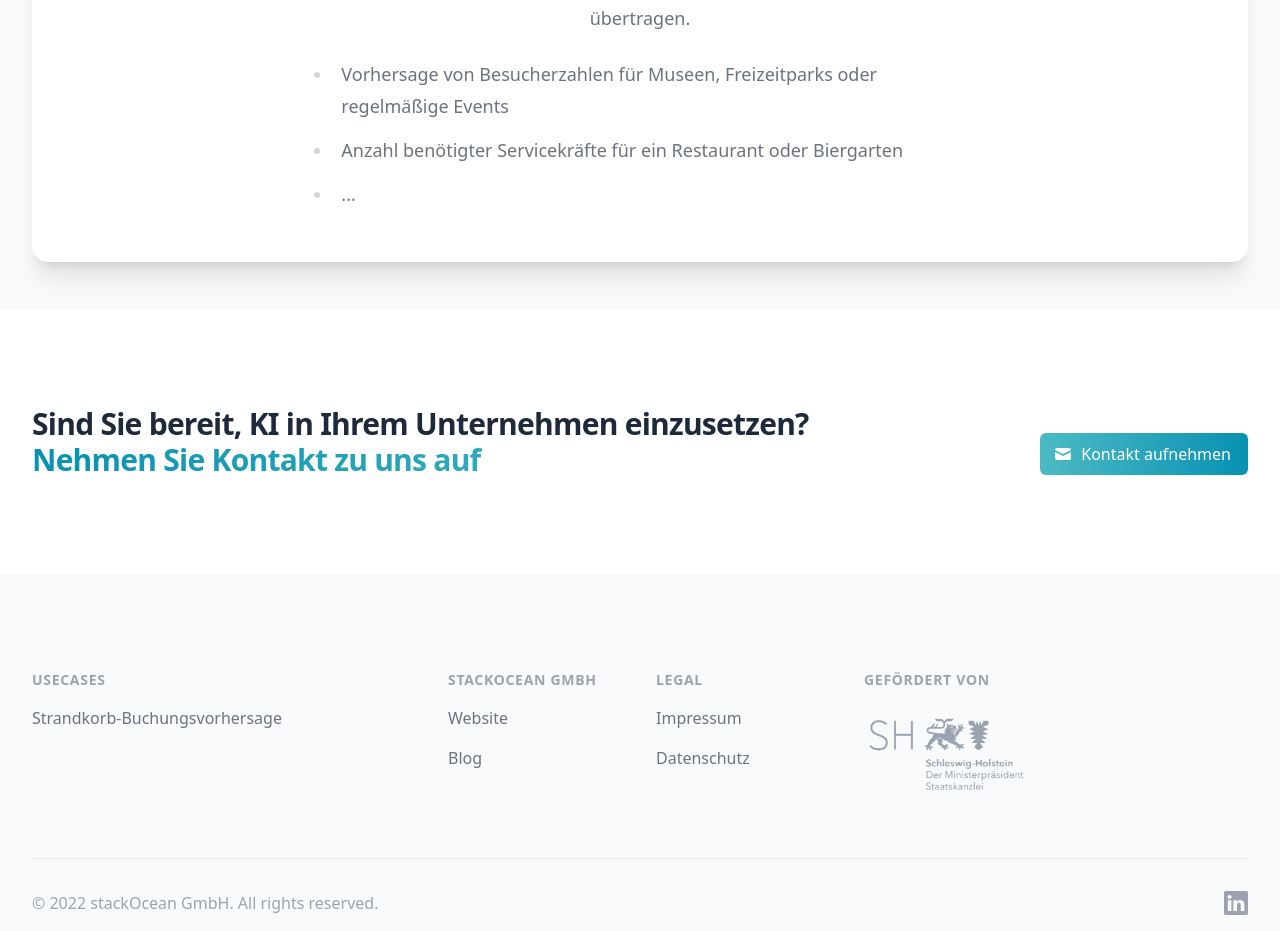
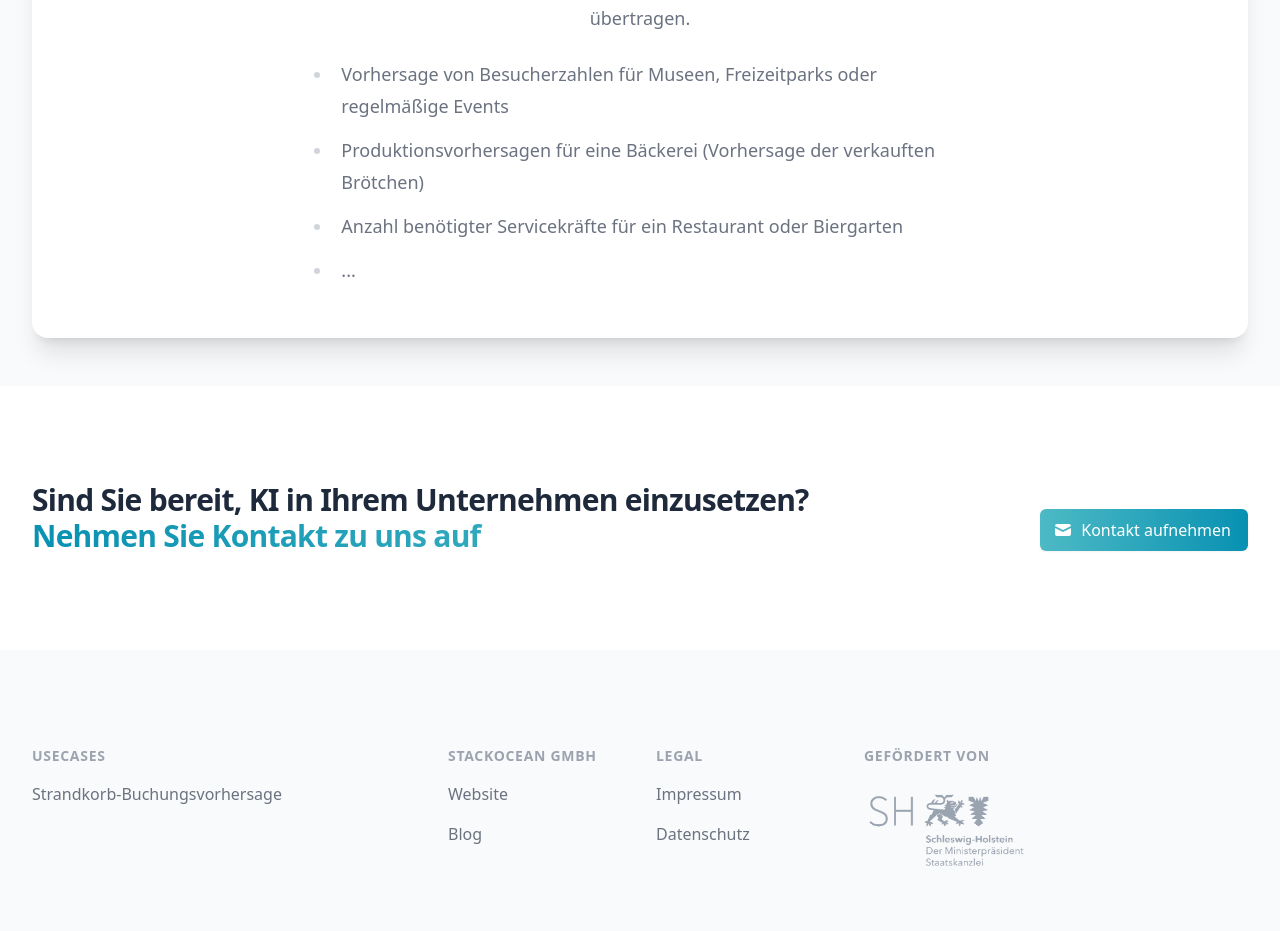
Before and after one commit to stackOcean-official/ml-showcase-website, a Next.js app: page /usecases/strandkorbvermietung in a window 1280 px wide. Shown: the part 3420-4351 px from the top of the page. Built offline with nearby package versions, Linux system fonts and the light colour scheme.

Commit message:
update beachchair usecases

```diff
--- a/pages/usecases/strandkorbvermietung.tsx
+++ b/pages/usecases/strandkorbvermietung.tsx
@@ -286,6 +286,10 @@ export default function BeachchairsPage({}) {
                   regelmäßige Events
                 </li>
                 <li>
+                  Produktionsvorhersagen für eine Bäckerei (Vorhersage der
+                  verkauften Brötchen)
+                </li>
+                <li>
                   Anzahl benötigter Servicekräfte für ein Restaurant oder
                   Biergarten
                 </li>
```
